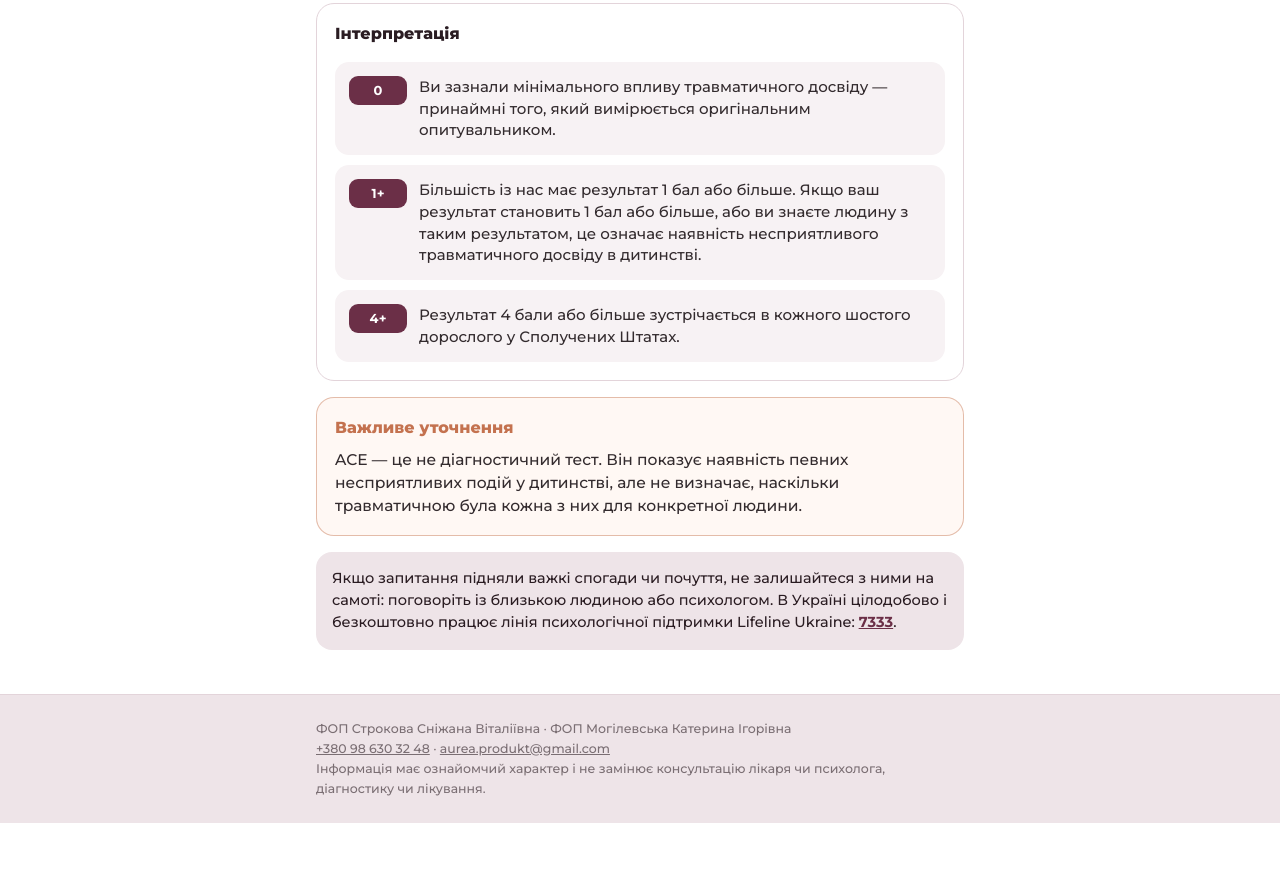
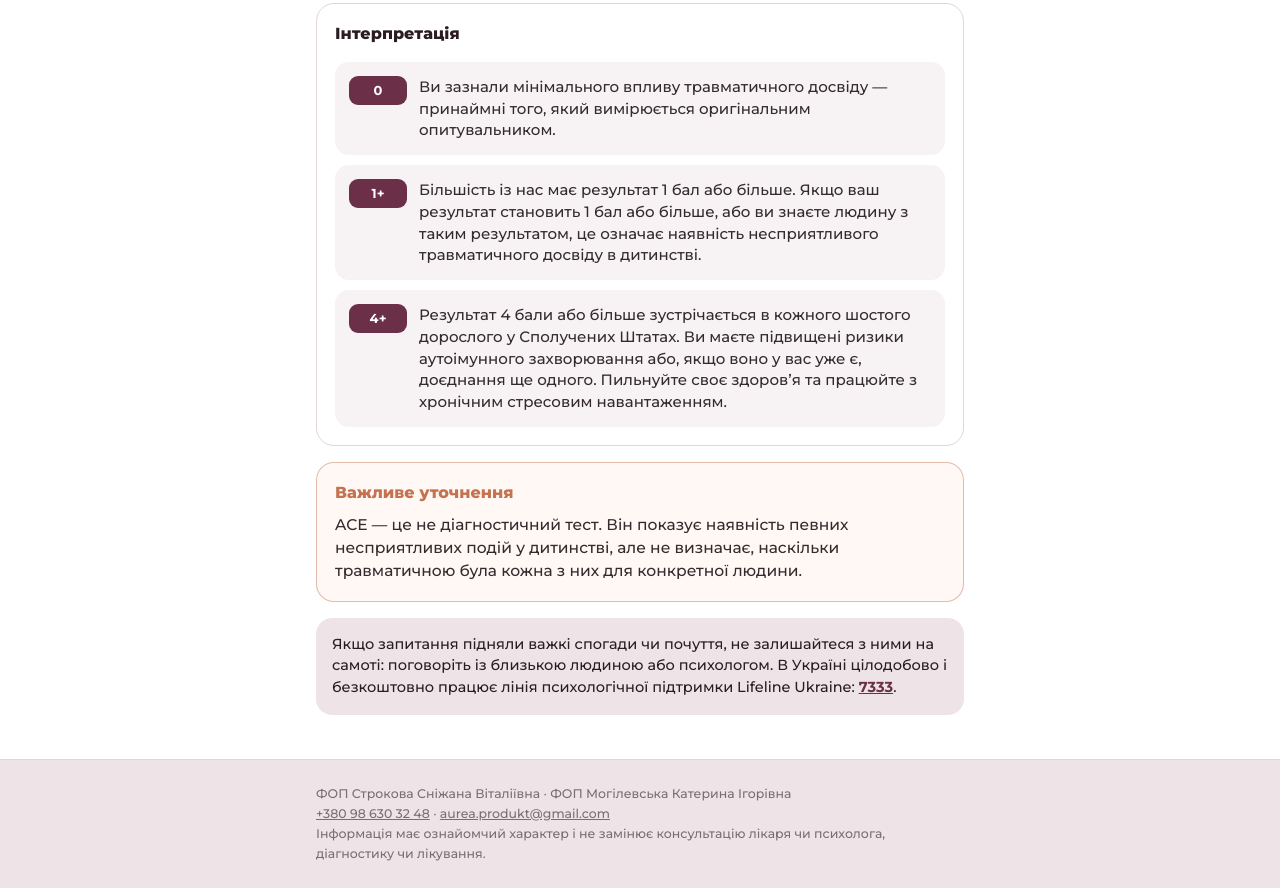
Before and after one commit to mogilevskakateryna-lgtm/strokova-info, a plain HTML site: page ace/index.html in a window 1280 px wide. Shown: the part 4183-5071 px from the top of the page. Before the commit the page ends 5006 px from the top, so only its background shows below. Drawn offline with Linux system fonts and the light colour scheme.

Commit message:
ACE: пояснення для 4+ балів
Co-Authored-By: Claude Opus 5.5 <noreply@anthropic.com>
Claude-Session: https://claude.ai/code/session_01Qz6J9AWJprvkb3nDYAHaKD

```diff
--- a/ace/index.html
+++ b/ace/index.html
@@ -161,7 +161,7 @@ footer a{color:var(--muted)}
       <ul class="scale">
         <li><b>0</b><span>Ви зазнали мінімального впливу травматичного досвіду — принаймні того, який вимірюється оригінальним опитувальником.</span></li>
         <li><b>1+</b><span>Більшість із нас має результат 1 бал або більше. Якщо ваш результат становить 1 бал або більше, або ви знаєте людину з таким результатом, це означає наявність несприятливого травматичного досвіду в дитинстві.</span></li>
-        <li><b>4+</b><span>Результат 4 бали або більше зустрічається в кожного шостого дорослого у Сполучених Штатах.</span></li>
+        <li><b>4+</b><span>Результат 4 бали або більше зустрічається в кожного шостого дорослого у Сполучених Штатах. Ви маєте підвищені ризики аутоімунного захворювання або, якщо воно у вас уже є, доєднання ще одного. Пильнуйте своє здоровʼя та працюйте з хронічним стресовим навантаженням.</span></li>
       </ul>
     </div>
 
```
